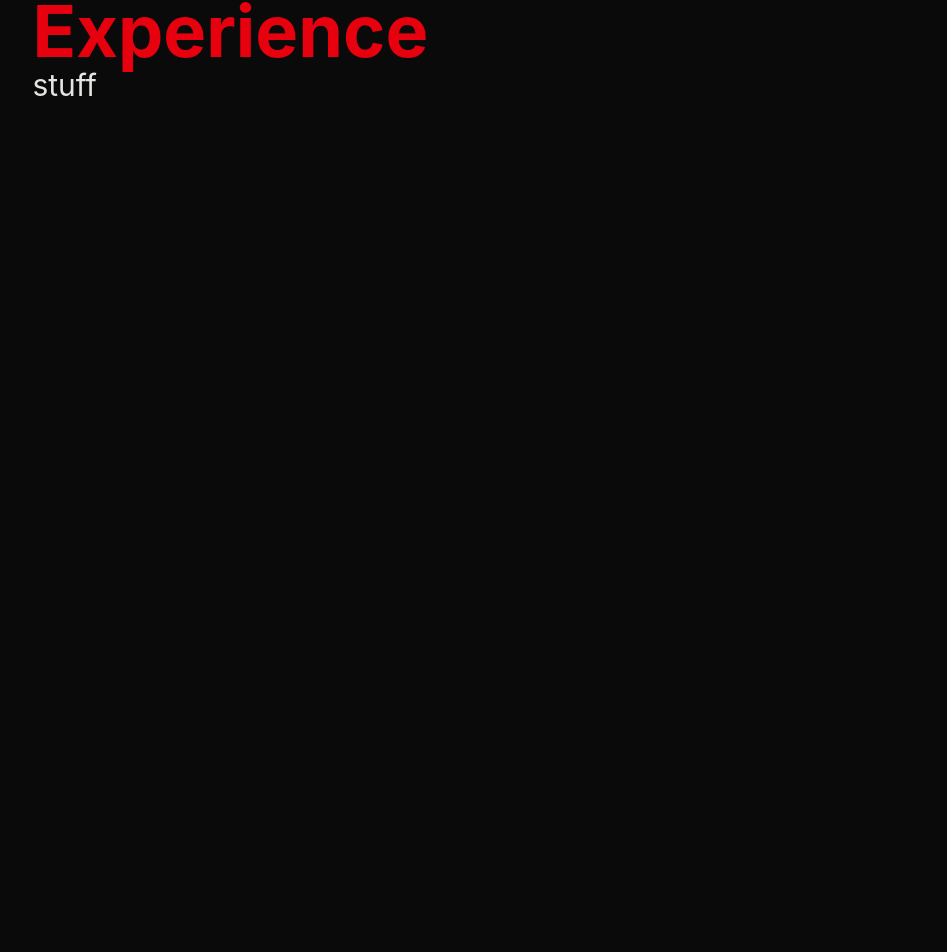
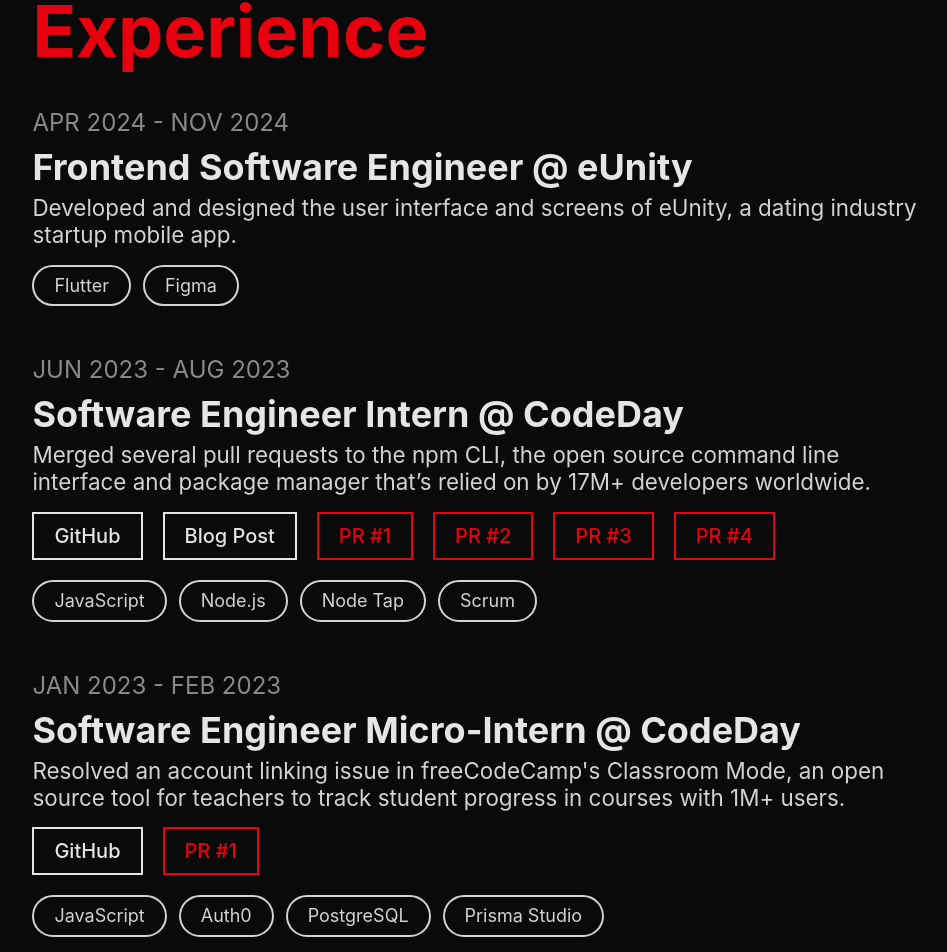
Before and after one commit to rahulio96/portfolio, a React (Vite) app: page / in a window 1280 px wide. Shown: the part 2143-3095 px from the top of the page, without its empty margins (158-1105 px from the left). Before the commit the page ends 2790 px from the top, so only its background shows below. Built offline with nearby package versions, Linux system fonts and the light colour scheme.

Commit message:
Add experience section - Add external link buttons - Add skill tags - Add a job experience class for future additions - Fix lightgrey not being swapped in toggle theme

```diff
--- /dev/null
+++ b/src/components/Buttons.tsx
@@ -0,0 +1,28 @@
+
+// Individual button
+const ExternalLink = ({text, link, color}: {text:string, link:string, color:string}) => {
+    return (
+        <a
+            href={link}
+            target="_blank"
+            rel="noopener noreferrer"
+            className={`px-5 py-2 border-2 border-[var(--${color})] cursor-pointer
+                font-medium sm:text-xl text-[var(--${color})] hover:bg-[var(--${color})]
+                hover:text-[var(--black)] transition duration-400 ease-in-out mb-3`}>
+            {text}
+        </a>
+    )
+}
+
+// List of buttons
+const Buttons = ({buttons}: {buttons:string[][]}) => {
+  return (
+    <div className='flex flex-wrap space-x-2 sm:space-x-5 items-center my-2'>
+        {buttons.map(([title, link], index) => (
+            <ExternalLink key={index} text={title} link={link} color={title.toString().startsWith('PR') ? 'red' : 'white'} />
+        ))}
+    </div>
+  )
+}
+
+export default Buttons
--- a/src/components/Header.tsx
+++ b/src/components/Header.tsx
@@ -7,7 +7,7 @@
 const Header = ({ title }: HeaderProps) => {
   return (
     <motion.h1
-      className='justify-start items-start text-[var(--red)] font-bold text-4xl sm:text-5xl md:text-[3.3rem] lg:text-7xl'
+      className='mb-5 sm:mb-10 justify-start items-start text-[var(--red)] font-bold text-4xl sm:text-5xl md:text-[3.3rem] lg:text-7xl'
       initial={{ opacity: 0 }}
       whileInView={{ opacity: 1 }}
       transition={{ duration: 1 }}
--- /dev/null
+++ b/src/components/SkillTags.tsx
@@ -0,0 +1,22 @@
+
+// Individual tag
+const Tag = ({ text, color }: { text: string, color: string }) => {
+  return (
+    <div className={`flex justify-center items-center w-fit px-3 py-1 sm:px-5 sm:py-2 mb-2 border-[var(--${color})] border-2 rounded-full text-[var(--${color})] text-[1rem] sm:text-[1.125rem]`}>
+      {text}
+    </div>
+  )
+}
+
+// List of tags
+const SkillTags = ({ skills, color }: { skills: string[], color: string }) => {
+  return (
+    <div className='flex flex-wrap space-x-1.5 sm:space-x-3 items-center'>
+      {skills.map((skill, index) => (
+        <Tag key={index} text={skill} color={color} />
+      ))}
+    </div>
+  )
+}
+
+export default SkillTags
--- a/src/components/navbar/ToggleTheme.tsx
+++ b/src/components/navbar/ToggleTheme.tsx
@@ -17,7 +17,7 @@
         } else {
             root.style.setProperty("--black", "#E5E5E3")
             root.style.setProperty("--white", "#0A0A0A")
-            root.style.setProperty("--darkgrey", "#2E2E2E")
+            root.style.setProperty("--lightgrey", "#2E2E2E")
             root.style.setProperty("--darkgrey", "#D3D3D3")
         }
 
--- a/src/components/sections/About.tsx
+++ b/src/components/sections/About.tsx
@@ -5,7 +5,7 @@
   return (
     <Section id={'About'} title={'About Me'}>
       <motion.div
-        className='mt-5 space-y-4 sm:mt-10 sm:space-y-9 text-[var(--white)]'
+        className='space-y-4 sm:space-y-9 text-[var(--white)] text-xl sm:text-3xl'
 
         initial={{ opacity: 0, y: 30 }}
         whileInView={{ opacity: 1, y: 0 }}
--- a/src/components/sections/Experience.tsx
+++ b/src/components/sections/Experience.tsx
@@ -1,9 +1,93 @@
+import { motion } from 'framer-motion'
+import Buttons from '../Buttons'
 import Section from '../Section'
+import SkillTags from '../SkillTags'
 
+const SKILL_TAG_COLOR = 'lightgrey'
+
+class JobExperience {
+  date: string
+  title: string
+  desc: string
+  skills: string[]
+  buttons?: string[][]
+
+  constructor(date: string, title: string, desc: string, skills: string[], buttons?: string[][]) {
+    this.date = date
+    this.title = title
+    this.desc = desc
+    this.skills = skills
+    this.buttons = buttons
+  }
+}
+
+const eunity = new JobExperience(
+  'APR 2024 - NOV 2024',
+  'Frontend Software Engineer @ eUnity',
+  'Developed and designed the user interface and screens of eUnity, a dating industry startup mobile app.',
+  ['Flutter', 'Figma']
+)
+
+const codedayIntern = new JobExperience(
+  'JUN 2023 - AUG 2023',
+  'Software Engineer Intern @ CodeDay',
+  'Merged several pull requests to the npm CLI, the open source command line interface and package manager that’s relied on by 17M+ developers worldwide.',
+  ['JavaScript', 'Node.js', 'Node Tap', 'Scrum'],
+  [
+    ['GitHub', 'https://github.com/npm/cli'],
+    ['Blog Post', 'https://www.linkedin.com/posts/rahulgupta96_internship2023-npm-opensource-activity-7097715272370843649-YmD8?utm_source=share&utm_medium=member_desktop'],
+    ['PR #1', 'https://github.com/npm/cli/pull/6642'],
+    ['PR #2', 'https://github.com/npm/cli/pull/6643'],
+    ['PR #3', 'https://github.com/npm/cli/pull/6685'],
+    ['PR #4', 'https://github.com/npm/npm-packlist/pull/173'],
+  ]
+)
+
+const codedayMicroIntern = new JobExperience(
+  'JAN 2023 - FEB 2023',
+  'Software Engineer Micro-Intern @ CodeDay',
+  'Resolved an account linking issue in freeCodeCamp\'s Classroom Mode, an open source tool for teachers to track student progress in courses with 1M+ users.',
+  ['JavaScript', 'Auth0', 'PostgreSQL', 'Prisma Studio'],
+  [
+    ['GitHub', 'https://github.com/freeCodeCamp/classroom'],
+    ['PR #1', 'https://github.com/freeCodeCamp/classroom/pull/248'],
+  ]
+)
+
+// Individual experiences
+const ExpSection = ({ exp }: { exp: JobExperience }) => {
+  return (
+    <motion.div
+      className='flex flex-col space-y-2'
+      initial={{ opacity: 0, transform: "translateX(calc(-50%-100vw))" }}
+      whileInView={{ opacity: 1, transform: "translateX(0px)" }}
+      transition={{ type: "spring", stiffness: 25, duration: 0.5 }}
+      viewport={{ once: true, amount: 0.1 }}
+    >
+      <p className='text-xl sm:text-2xl text-[var(--grey)]'>{exp.date}</p>
+      <h2 className='text-2xl sm:text-4xl font-bold text-[var(--white)]'>{exp.title}</h2>
+      <p className='text-[1.1rem] sm:text-[1.4rem] text-[var(--lightgrey)]'>{exp.desc}</p>
+      <div className='justify-center items-center sm:inline'>
+        {exp.buttons ? (
+          <Buttons buttons={exp.buttons} />
+        ) : (
+          <div className='h-2' />
+        )}
+        <SkillTags skills={exp.skills} color={SKILL_TAG_COLOR} />
+      </div>
+    </motion.div>
+  )
+}
+
+// Full experience section
 const Experience = () => {
   return (
     <Section id={'Experience'} title={'Experience'}>
-        <div>stuff</div>
+      <div className='space-y-10'>
+        <ExpSection exp={eunity} />
+        <ExpSection exp={codedayIntern} />
+        <ExpSection exp={codedayMicroIntern} />
+      </div>
     </Section>
   )
 }
```
